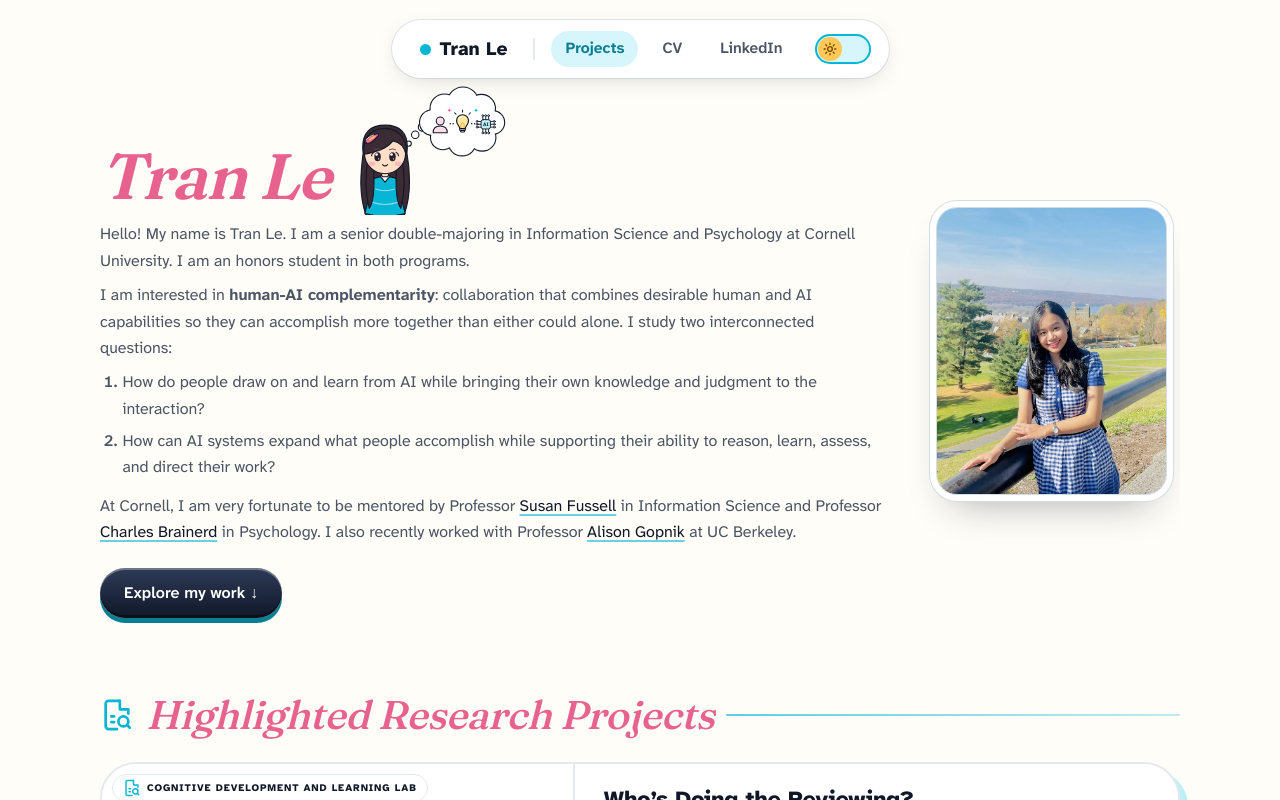
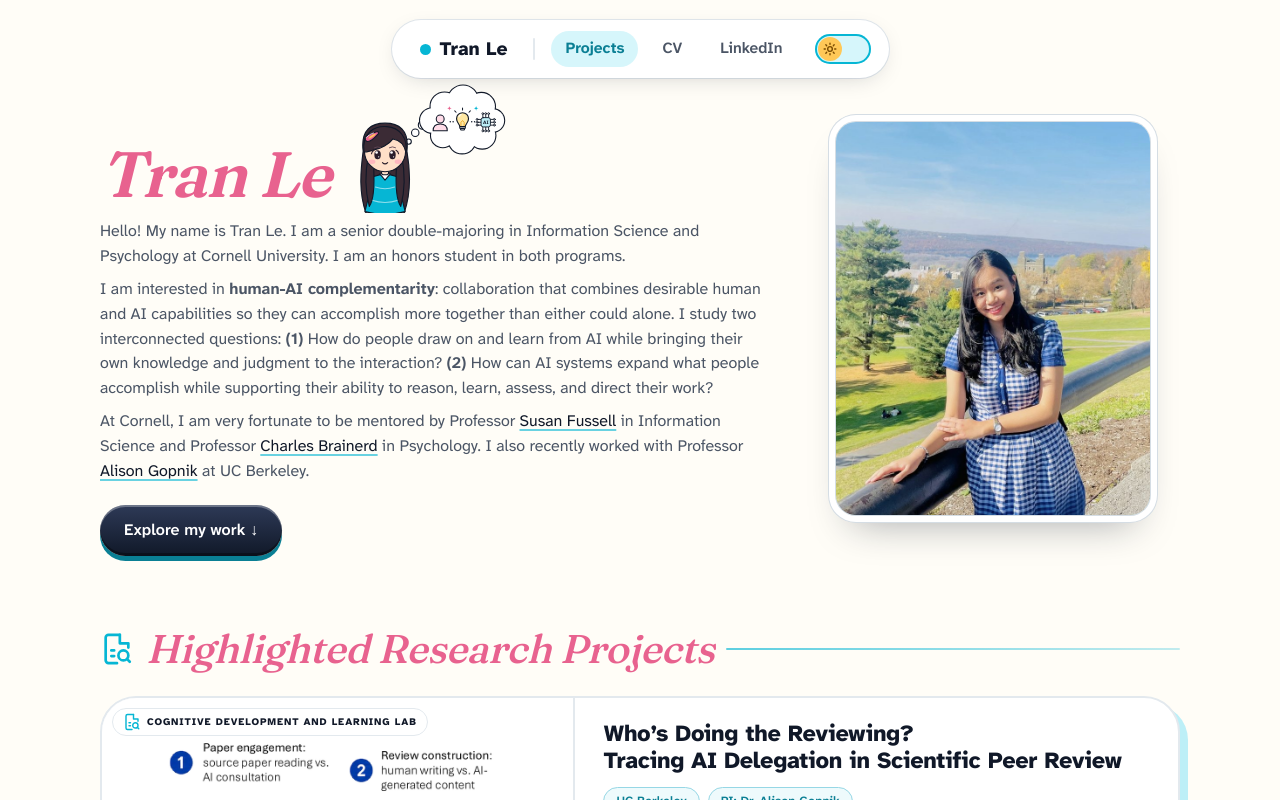
Before and after one commit to betatran3010/betatran3010.github.io, a React (Vite) app: page / in a window 1280 px wide. Shown: the top 800 px of the page. Built offline with nearby package versions, Linux system fonts and the light colour scheme.

Commit message:
Hero: single-paragraph intro, larger portrait

```diff
--- a/components/Hero.tsx
+++ b/components/Hero.tsx
@@ -11,11 +11,7 @@ const Hero: React.FC<{ go: (hash: string) => void }> = ({ go }) => (
         </div>
         <div className="bio">
           <p>Hello! My name is Tran Le. I am a senior double-majoring in Information Science and Psychology at Cornell University. I am an honors student in both programs.</p>
-          <p>I am interested in <b>human-AI complementarity</b>: collaboration that combines desirable human and AI capabilities so they can accomplish more together than either could alone. I study two interconnected questions:</p>
-          <ol className="bio-q">
-            <li>How do people draw on and learn from AI while bringing their own knowledge and judgment to the interaction?</li>
-            <li>How can AI systems expand what people accomplish while supporting their ability to reason, learn, assess, and direct their work?</li>
-          </ol>
+          <p>I am interested in <b>human-AI complementarity</b>: collaboration that combines desirable human and AI capabilities so they can accomplish more together than either could alone. I study two interconnected questions: <b>(1)</b> How do people draw on and learn from AI while bringing their own knowledge and judgment to the interaction? <b>(2)</b> How can AI systems expand what people accomplish while supporting their ability to reason, learn, assess, and direct their work?</p>
           <p>At Cornell, I am very fortunate to be mentored by Professor <a className="bio-a" href="https://bowers.cornell.edu/people/susan-fussell" target="_blank" rel="noopener noreferrer">Susan Fussell</a> in Information Science and Professor <a className="bio-a" href="https://psychology.cornell.edu/charles-brainerd" target="_blank" rel="noopener noreferrer">Charles Brainerd</a> in Psychology. I also recently worked with Professor <a className="bio-a" href="https://www.gopniklab.berkeley.edu/" target="_blank" rel="noopener noreferrer">Alison Gopnik</a> at UC Berkeley.</p>
         </div>
         <div className="cta">
--- a/mock.css
+++ b/mock.css
@@ -1411,8 +1411,8 @@ html[data-theme="dark"] .mm-tabs .pr-seg button:not(.on){color:#E3E9F3!important
 .bio-a:focus-visible{outline:2px solid var(--ink);outline-offset:2px;border-radius:3px}
 .bio .bio-q{list-style:decimal outside}.bio .bio-q li::marker{color:var(--ink-2);font-weight:600}
 @media (min-width:901px){
-  .hero{grid-template-columns:minmax(0,1.9fr) minmax(0,.62fr);gap:36px;padding-block:6px 44px}
-  .hero .bio{max-width:96ch;margin-top:6px}
-  .hero .portrait{max-width:270px}
-  .hero .stage{padding:14px}
+  .hero{padding-block:4px 40px;gap:44px}
+  .hero .bio{margin-top:6px;line-height:1.55}
+  .hero .bio p+p{margin-top:8px}
+  .hero .stage{padding:12px 30px}
 }
--- a/mock.xp.css
+++ b/mock.xp.css
@@ -732,8 +732,8 @@ html[data-theme="dark"] .mm-tabs .pr-seg button:not(.on){color:#E3E9F3!important
 .bio-a:focus-visible{outline:2px solid var(--ink);outline-offset:2px;border-radius:3px}
 .bio .bio-q{list-style:decimal outside}.bio .bio-q li::marker{color:var(--ink-2);font-weight:600}
 @media (min-width:901px){
-  .hero{grid-template-columns:minmax(0,1.9fr) minmax(0,.62fr);gap:36px;padding-block:6px 44px}
-  .hero .bio{max-width:96ch;margin-top:6px}
-  .hero .portrait{max-width:270px}
-  .hero .stage{padding:14px}
+  .hero{padding-block:4px 40px;gap:44px}
+  .hero .bio{margin-top:6px;line-height:1.55}
+  .hero .bio p+p{margin-top:8px}
+  .hero .stage{padding:12px 30px}
 }
```
